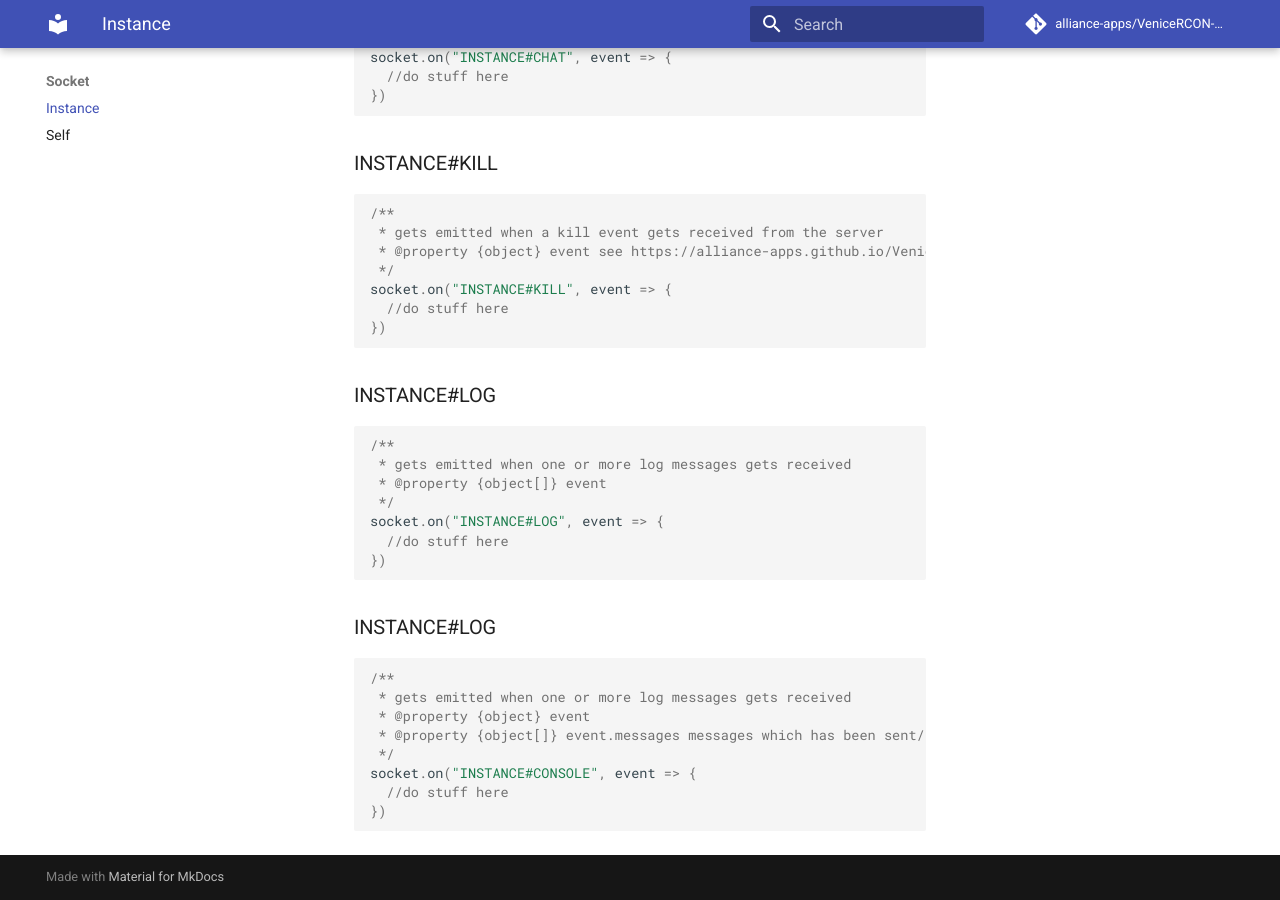
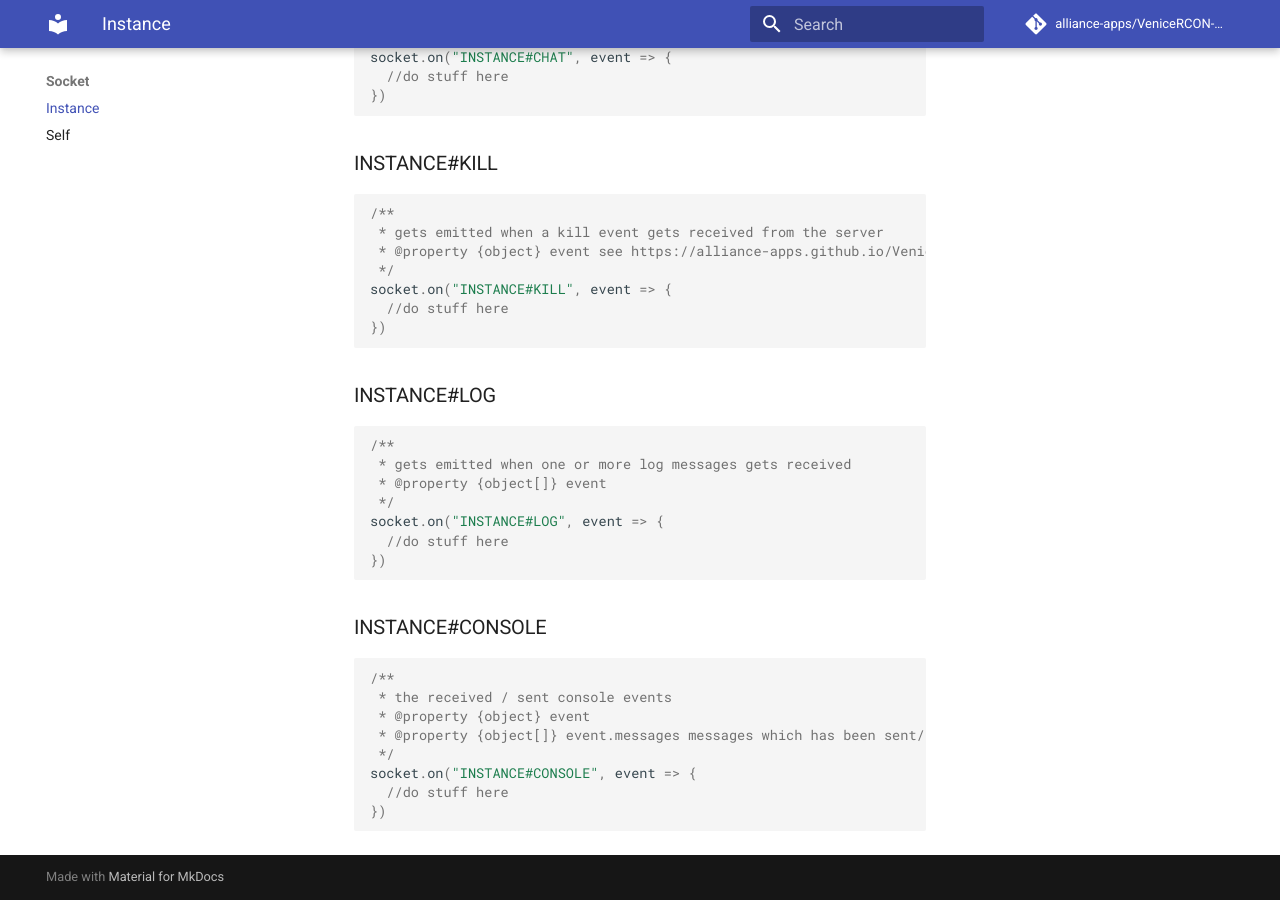
Before and after one commit to alliance-apps/VeniceRCON-documentation, an MkDocs documentation site: the page built from docs/general/socket/instance.md, in a window 1280 px wide and 900 px high, scrolled down 1104 px. Built offline with MkDocs 1.6.1 and Material for MkDocs 9.7.7, drawn with Linux system fonts in a browser that asks for light colours; comment, search, counter and statistics services are not loaded.

Commit message:
improve description

````diff
--- a/docs/general/socket/instance.md
+++ b/docs/general/socket/instance.md
@@ -78,11 +78,11 @@ socket.on("INSTANCE#LOG", event => {
 ```
 
 
-### INSTANCE#LOG
+### INSTANCE#CONSOLE
 
 ```javascript
 /**
- * gets emitted when one or more log messages gets received
+ * the received / sent console events
  * @property {object} event
  * @property {object[]} event.messages messages which has been sent/received
  */
````
